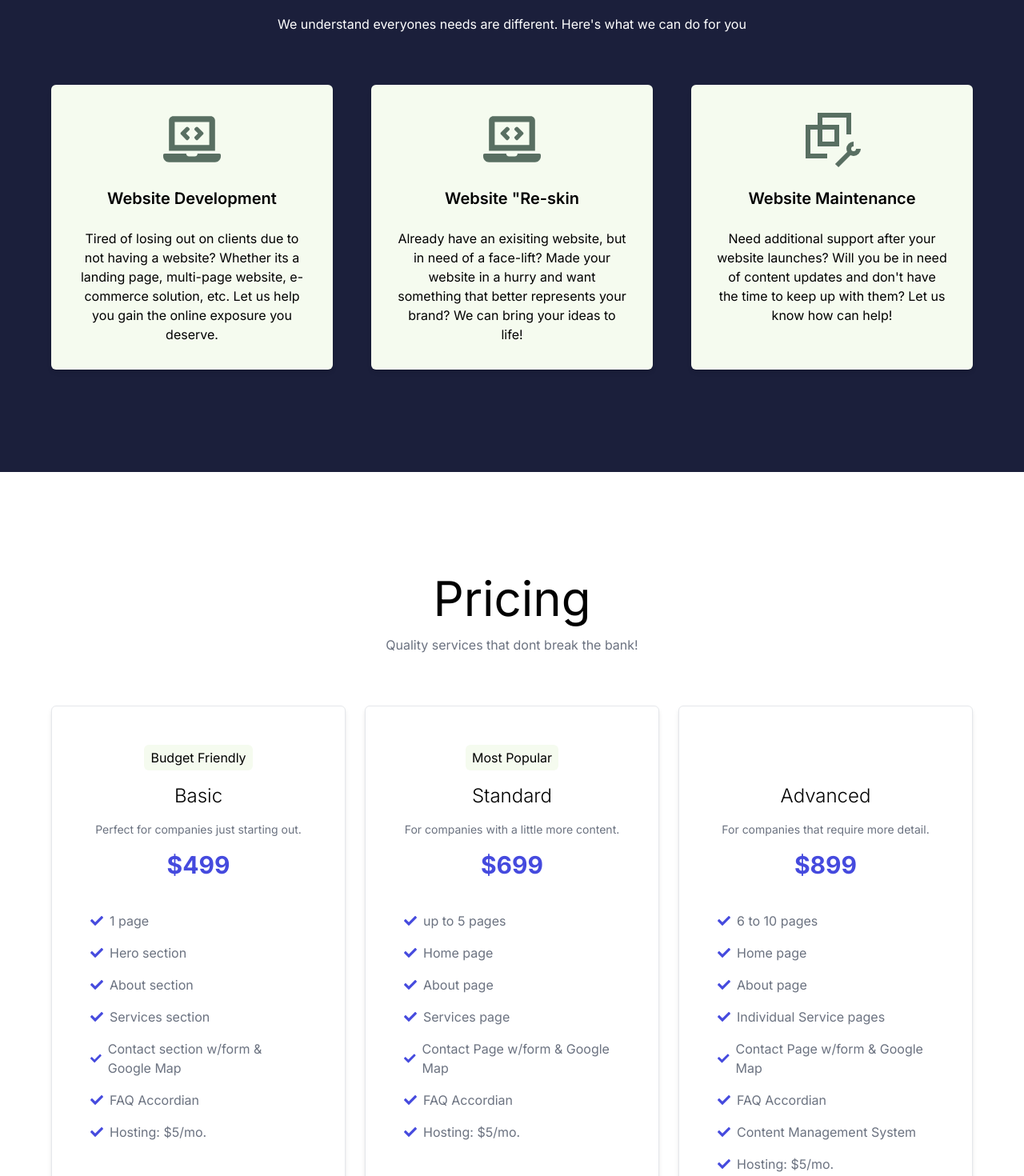
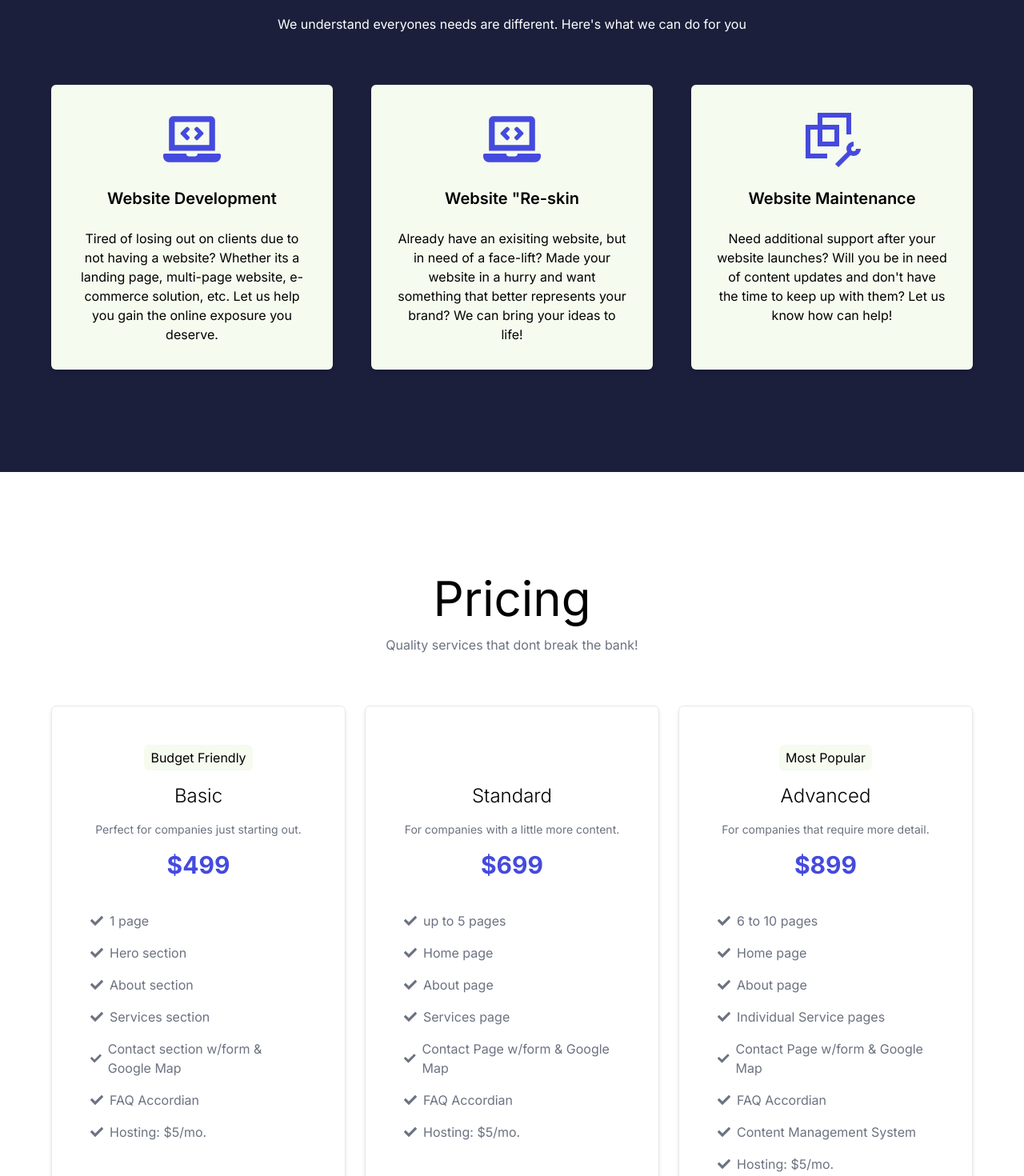
Before and after one commit to artsycoder533/ten23, a Next.js app: page / in a window 1280 px wide. Shown: the part 880-2350 px from the top of the page at 80% size. Built offline with nearby package versions, Linux system fonts and the light colour scheme.

Commit message:
chore: swap colors

```diff
--- a/app/components/Hero.tsx
+++ b/app/components/Hero.tsx
@@ -13,7 +13,7 @@ const Hero = () => {
           Made With <FaHeart className="text-red-500" />.
         </p> */}
         <div className="flex gap-4">
-        <Link href="/our-work" className="bg-accent p-4 text-white self-start rounded-md animate-bounce flex items-center gap-x-2 mt-8">See Our Work <FaArrowRight /></Link>
+        <Link href="/our-work" className="bg-accent hover:bg-highlight p-4 text-white self-start rounded-md animate-bounce flex items-center gap-x-2 mt-8">See Our Work <FaArrowRight /></Link>
         </div>
       </div>
     </section>
--- a/app/components/PricingItem.tsx
+++ b/app/components/PricingItem.tsx
@@ -7,7 +7,7 @@ interface PricingItemProps{
 
 const PricingItem = ({detail}: PricingItemProps) => {
   return (
-    <p className="flex items-center gap-2 text-light text-gray-500"><FaCheck className="text-accent" />{detail}</p>
+    <p className="flex items-center gap-2 text-light text-gray-500"><FaCheck className="text-hightlight" />{detail}</p>
   )
 }
 
--- a/app/components/PricingSection.tsx
+++ b/app/components/PricingSection.tsx
@@ -30,7 +30,6 @@ const PricingSection = () => {
         "Contact Page w/form & Google Map",
         "FAQ Accordian",
       ],
-      tag: "Most Popular",
       purpose: "For companies with a little more content.",
     },
     {
@@ -46,6 +45,7 @@ const PricingSection = () => {
         "FAQ Accordian",
         "Content Management System"
       ],
+      tag: "Most Popular",
       purpose: "For companies that require more detail.",
     },
     {
--- a/app/components/Services.tsx
+++ b/app/components/Services.tsx
@@ -46,7 +46,7 @@ const Services = () => {
             key={service.id}
             className="flex flex-col items-center  p-8 gap-6 rounded-md shadow-md bg-neutral"
           >
-            <div className="text-7xl text-highlight">{service.icon}</div>
+            <div className="text-7xl text-accent">{service.icon}</div>
             <p className="font-semibold text-xl">{service.name}</p>
             <p className="text-center">{service.description}</p>
           </div>
```
